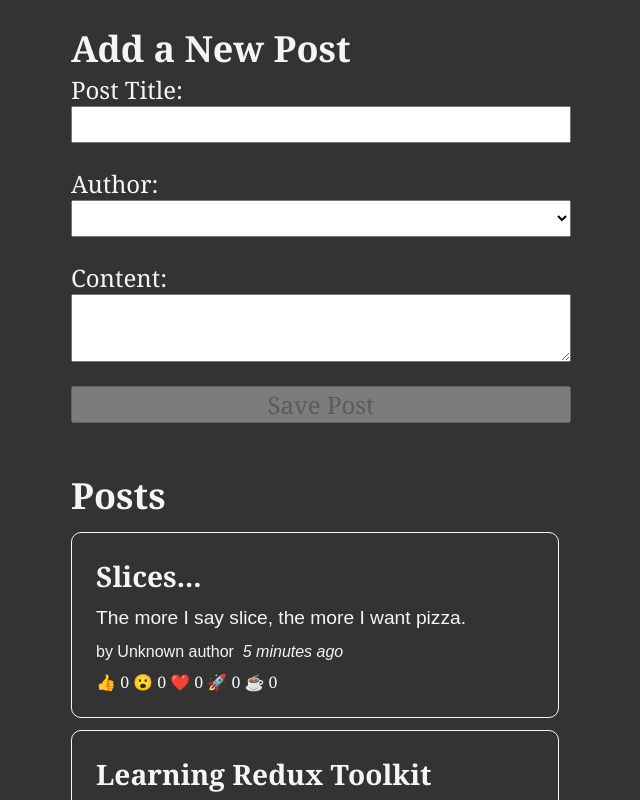
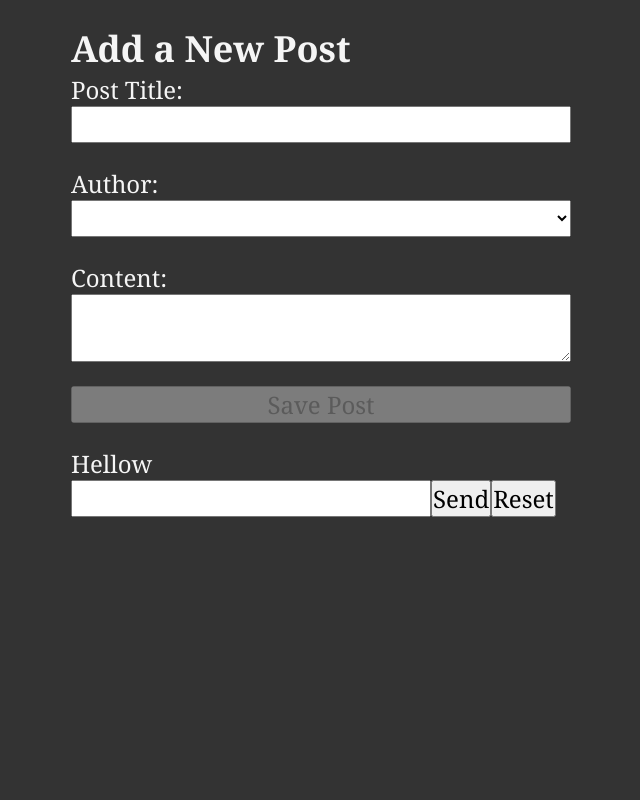
Before and after one commit to ishrar776/react-suimhu, a React (Create React App) app: page / in a window 1280 px wide. Shown: the top 800 px of the page, without its empty margins (319-959 px from the left). Built offline with nearby package versions, Linux system fonts and the light colour scheme.

Commit message:
1 file modified

```diff
--- a/src/App.js
+++ b/src/App.js
@@ -7,7 +7,7 @@ function App() {
   return (
     <main className="App">
       <AddPostForm />
-      <PostsList />
+      {/* <PostsList /> */}
       <DemoCounter />
       <Child />
     </main>
```
